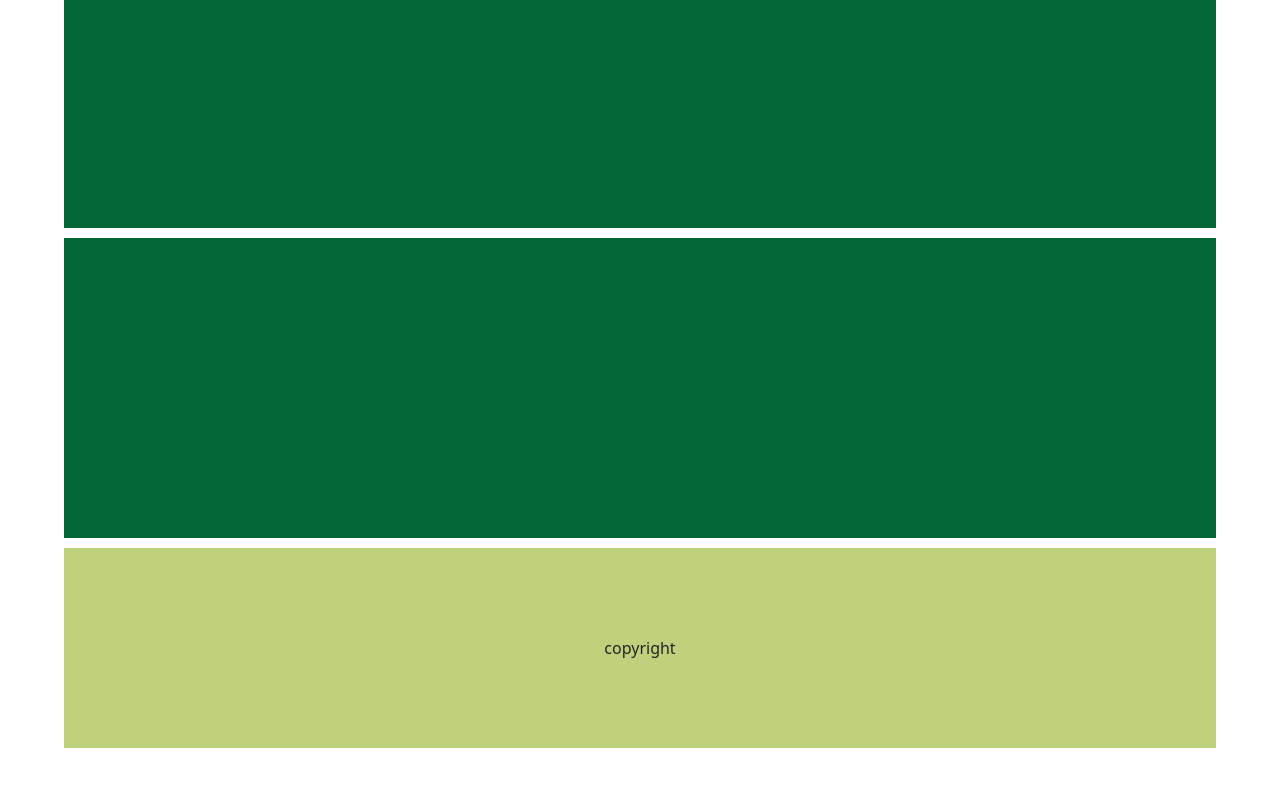
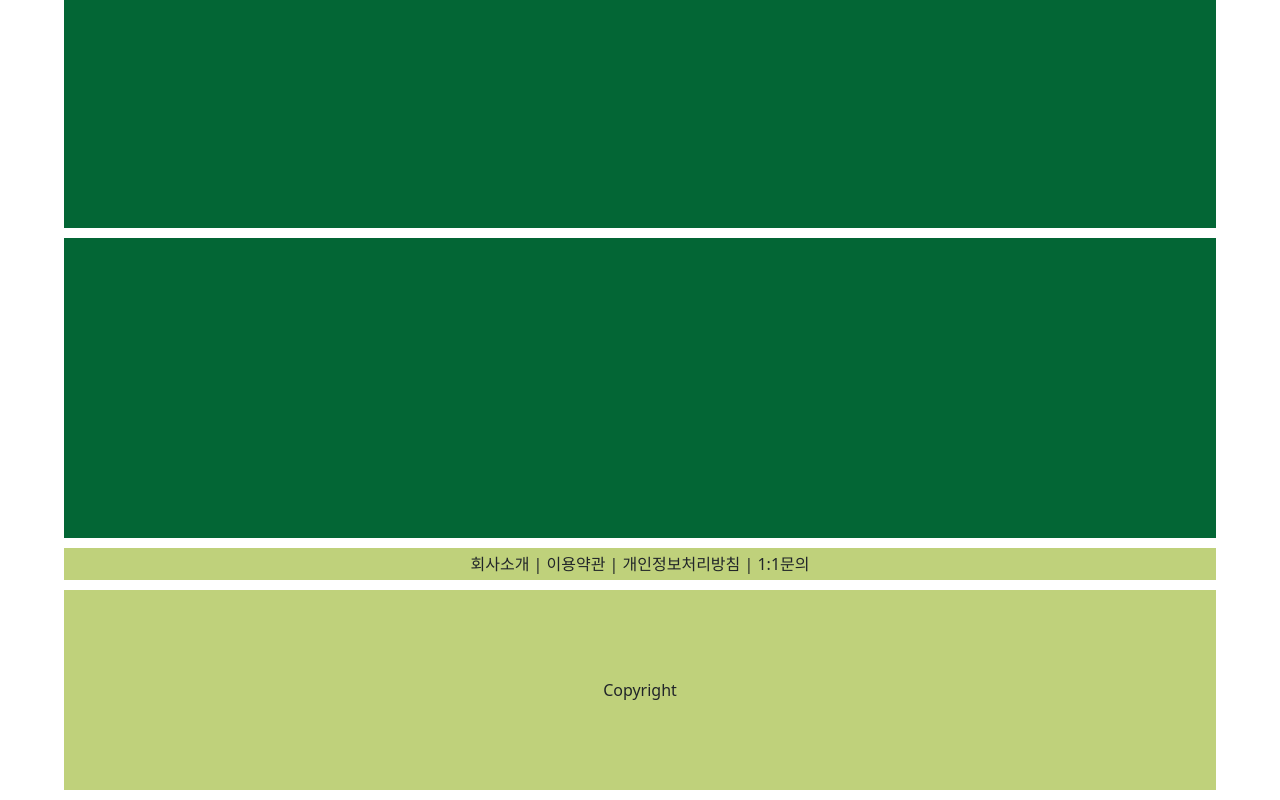
Before and after one commit to WhdWl/study-vue-vue2.0, a Vue app: page / in a window 1280 px wide. Shown: the part 860-1660 px from the top of the page. Before the commit the page ends 1618 px from the top, so only its background shows below. Built offline with nearby package versions, Linux system fonts and the light colour scheme.

Commit message:
BottomBar.vue, Copyright.vue 추가

```diff
--- a/src/App.vue
+++ b/src/App.vue
@@ -5,6 +5,7 @@
     <div class="content">
       <router-view></router-view>
     </div>
+    <BottomBar class="bottomBar"/>
     <Footer class="footer"/>
   </div>
 </template>
@@ -55,6 +56,13 @@
     /*border-left: 3px solid #036635;*/
     /*border-right: 3px solid #036635;*/
   }
+  .bottomBar {
+    height: 32px;
+    line-height: 32px;
+    text-align: center;
+    margin-top: 10px;
+    background-color: #BFD17B;
+  }
   .footer {
     /*border-top: 3px solid #036635;*/
     /*border-right: 3px solid #036635;*/
@@ -70,15 +78,17 @@
 </style>
 
 <script>
-import Header from '@/components/layout/Header.vue'
-import TopBar from '@/components/layout/TopBar.vue'
-import Footer from '@/components/layout/Footer.vue'
+import Header    from '@/components/layout/Header.vue'
+import TopBar    from '@/components/layout/TopBar.vue'
+import BottomBar from '@/components/layout/BottomBar.vue'
+import Footer    from '@/components/layout/Footer.vue'
 
 export default {
   name: 'App'
   , components: {
       Header
     , TopBar
+    , BottomBar
     , Footer
   }
 }
--- /dev/null
+++ b/src/components/layout/BottomBar.vue
@@ -0,0 +1,15 @@
+<template>
+  <div>
+   회사소개 | 이용약관 | 개인정보처리방침 | 1:1문의
+  </div>
+</template>
+
+<style scoped>
+</style>
+
+<script>
+
+export default {
+  name: 'BottomBar'
+}
+</script>
--- a/src/components/layout/Footer.vue
+++ b/src/components/layout/Footer.vue
@@ -1,15 +1,19 @@
 <template>
   <div>
-    copyright
+    <Copyright/>
   </div>
 </template>
 
 <style scoped>
-
 </style>
 
 <script>
+import Copyright from '@/components/layout/footer/Copyright.vue'
+
 export default {
-  name: 'Footer'
+    name: 'Footer'
+  , components: {
+    Copyright
+  }
 }
 </script>
--- /dev/null
+++ b/src/components/layout/footer/Copyright.vue
@@ -0,0 +1,15 @@
+<template>
+  <div>
+    Copyright
+  </div>
+</template>
+
+<style scoped>
+</style>
+
+<script>
+
+export default {
+  name: 'Copyright'
+}
+</script>
```
